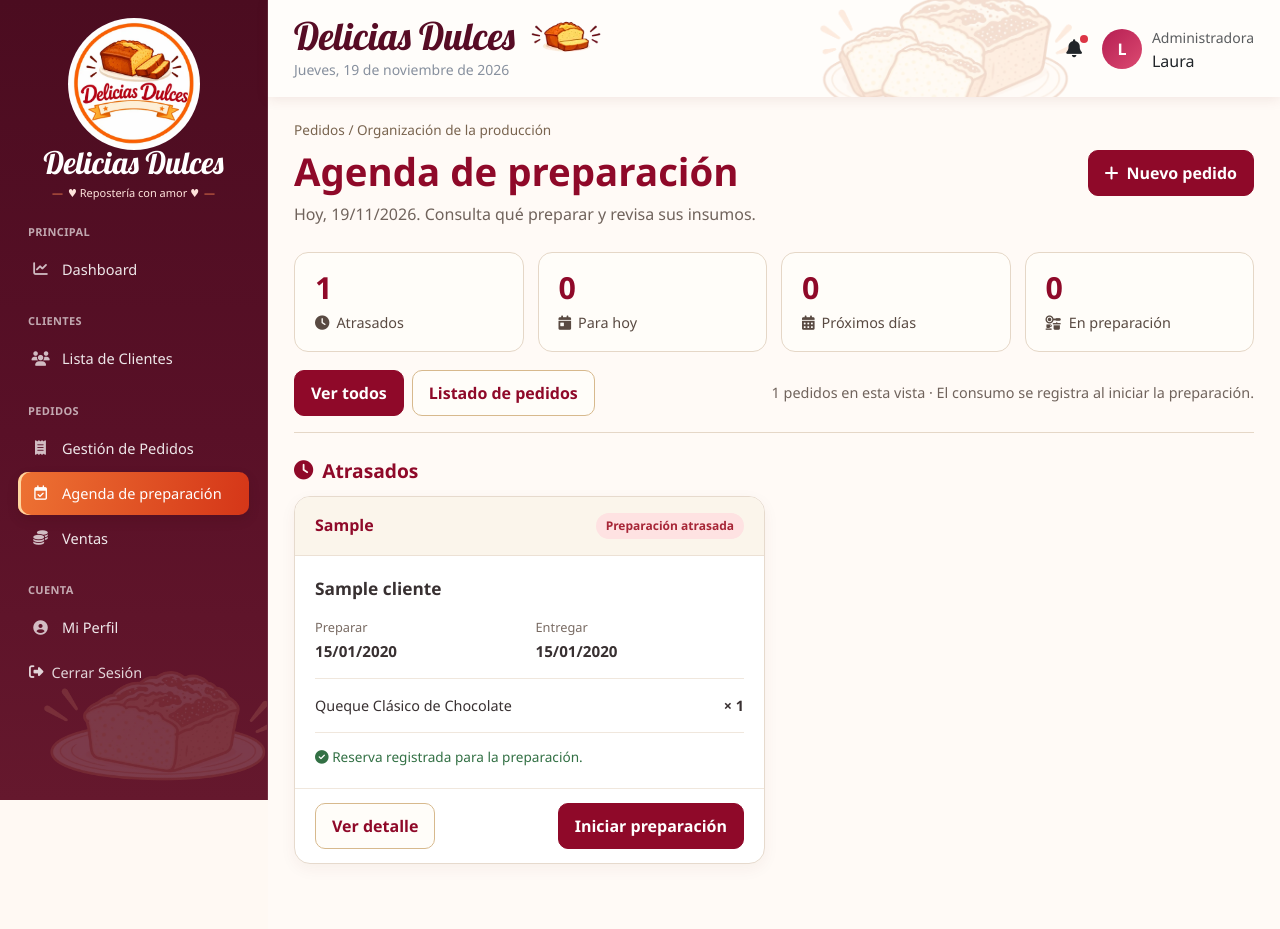
After one commit to YairLinares/Proyecto, a Laravel app: page /pedidos/agenda in a window 1280 px wide. The commit adds this page. Run offline with Laravel 12, Linux system fonts and the light colour scheme; a user stored in the database is signed in; data comes from the database, SQL or seed files in the repository; tables that the repository leaves empty hold one stand-in row (values such as "Sample post"); parts of the project's set-up code (start-up, migrations or seed data) failed here and were passed over.

Commit message:
Validar insumos según fecha de preparación del pedido

```diff
--- /dev/null
+++ b/app/Http/Controllers/AgendaPreparacionController.php
@@ -0,0 +1,51 @@
+<?php
+
+namespace App\Http\Controllers;
+
+use App\Models\Pedido;
+use Illuminate\Http\Request;
+
+class AgendaPreparacionController extends Controller
+{
+    public function index(Request $request)
+    {
+        $validated = $request->validate([
+            'periodo' => 'nullable|in:todos,atrasados,hoy,proximos,en_proceso',
+            'page' => 'nullable|integer|min:1',
+        ]);
+        $periodo = $validated['periodo'] ?? 'todos';
+        $hoy = today();
+        $fecha = 'DATE(COALESCE(fecha_preparacion, fecha_entrega))';
+        $pendientes = Pedido::where('estado', 'Pendiente');
+        $consultas = [
+            'atrasados' => (clone $pendientes)->whereRaw("{$fecha} < ?", [$hoy->toDateString()]),
+            'hoy' => (clone $pendientes)->whereRaw("{$fecha} = ?", [$hoy->toDateString()]),
+            'proximos' => (clone $pendientes)->whereRaw("{$fecha} > ?", [$hoy->toDateString()]),
+            'en_proceso' => Pedido::where('estado', 'En proceso'),
+        ];
+        $resumen = [];
+        foreach ($consultas as $clave => $consulta) {
+            $resumen[$clave] = (clone $consulta)->count();
+        }
+
+        $query = $periodo === 'todos'
+            ? Pedido::whereIn('estado', ['Pendiente', 'En proceso'])
+            : clone $consultas[$periodo];
+        $pedidos = $query->with(['cliente', 'detalles.producto'])
+            ->orderByRaw("{$fecha} ASC")->orderBy('fecha_entrega')->orderBy('id')
+            ->paginate(12)->withQueryString();
+        $grupos = $pedidos->getCollection()->groupBy(function ($pedido) use ($hoy) {
+            if ($pedido->estado === 'En proceso') {
+                return 'en_proceso';
+            }
+            $preparacion = $pedido->fecha_preparacion ?? $pedido->fecha_entrega;
+
+            return $preparacion->lt($hoy) ? 'atrasados' : ($preparacion->isSameDay($hoy) ? 'hoy' : 'proximos');
+        });
+        $faltantesPorPedido = $pedidos->getCollection()->mapWithKeys(
+            fn ($pedido) => [$pedido->id => $pedido->faltantesPreparacion()]
+        );
+
+        return view('pedidos.agenda', compact('periodo', 'hoy', 'resumen', 'pedidos', 'grupos', 'faltantesPorPedido'));
+    }
+}
--- a/resources/views/layouts/app.blade.php
+++ b/resources/views/layouts/app.blade.php
@@ -353,9 +353,13 @@
 
             <div class="sidebar-section-title">Pedidos</div>
             <div class="sidebar-menu">
-                <a href="{{ route('pedidos.index') }}" class="@if(request()->routeIs('pedidos.*')) active @endif">
+                <a href="{{ route('pedidos.index') }}" class="@if(request()->routeIs('pedidos.*') && !request()->routeIs('pedidos.agenda')) active @endif">
                     <i class="fas fa-receipt"></i>
                     <span>Gestión de Pedidos</span>
+                </a>
+                <a href="{{ route('pedidos.agenda') }}" class="@if(request()->routeIs('pedidos.agenda')) active @endif" @if(request()->routeIs('pedidos.agenda')) aria-current="page" @endif>
+                    <i class="far fa-calendar-check" aria-hidden="true"></i>
+                    <span>Agenda de preparación</span>
                 </a>
             </div>
 
--- /dev/null
+++ b/resources/views/pedidos/agenda.blade.php
@@ -0,0 +1,151 @@
+@extends('layouts.app')
+
+@section('title', 'Agenda de preparación - Delicias Dulces')
+
+@section('styles')
+<style>
+    .agenda { --wine: #8f0929; --gold: #ad813b; max-width: 1280px; margin: 0 auto; color: #383031; }
+    .agenda-header { display: flex; justify-content: space-between; align-items: center; gap: 20px; margin-bottom: 26px; }
+    .agenda-eyebrow { color: #79644f; font-size: .85rem; margin-bottom: 8px; }
+    .agenda h1 { color: var(--wine); font-size: clamp(1.7rem, 3vw, 2.4rem); font-weight: 800; margin-bottom: 8px; }
+    .agenda-header p { margin: 0; color: #70635c; }
+    .agenda-button { display: inline-flex; justify-content: center; align-items: center; gap: 8px; padding: 10px 16px; border: 1px solid #d7b98d; border-radius: 10px; color: var(--wine); background: #fffdf9; text-decoration: none; font-weight: 650; }
+    .agenda-button:hover { background: #f9ecd9; color: var(--wine); }
+    .agenda-button--primary { background: var(--wine); border-color: var(--wine); color: white; }
+    .agenda-button--primary:hover { background: #720720; color: white; }
+    .agenda-button:disabled { opacity: .6; cursor: not-allowed; }
+    .agenda-summary { display: grid; grid-template-columns: repeat(4, minmax(0, 1fr)); gap: 14px; margin-bottom: 18px; }
+    .agenda-summary a { padding: 17px 20px; border: 1px solid #e5d7c7; border-radius: 14px; text-decoration: none; color: #594a42; background: #fffdf9; }
+    .agenda-summary a[aria-current="page"] { border-color: var(--wine); box-shadow: 0 0 0 1px var(--wine); }
+    .agenda-summary strong { display: block; font-size: 1.9rem; color: var(--wine); line-height: 1.2; margin-bottom: 5px; }
+    .agenda-summary span { display: flex; align-items: center; gap: 7px; font-size: .9rem; }
+    .agenda-toolbar { display: flex; flex-wrap: wrap; align-items: center; justify-content: space-between; gap: 12px; padding-bottom: 16px; border-bottom: 1px solid #e5d7c7; }
+    .agenda-toolbar p { margin: 0; color: #70635c; font-size: .9rem; }
+    .agenda-group { margin-top: 26px; }
+    .agenda-group h2 { font-size: 1.2rem; font-weight: 750; margin: 0 0 14px; color: var(--wine); display: flex; align-items: center; gap: 9px; }
+    .agenda-cards { display: grid; grid-template-columns: repeat(2, minmax(0, 1fr)); gap: 18px; }
+    .agenda-card { background: white; border: 1px solid #e6dacd; border-radius: 16px; overflow: hidden; box-shadow: 0 5px 16px rgba(95, 47, 22, .05); }
+    .agenda-card header { display: flex; justify-content: space-between; gap: 12px; align-items: center; padding: 16px 20px; background: #fbf5eb; border-bottom: 1px solid #ece1d5; }
+    .agenda-card h3 { font-size: 1rem; margin: 0; font-weight: 750; }
+    .agenda-card h3 a { color: var(--wine); text-decoration: none; }
+    .agenda-badge { padding: 4px 10px; border-radius: 20px; background: #fff0c5; color: #805b0c; font-size: .75rem; font-weight: 700; }
+    .agenda-badge--atrasados { background: #fee2e2; color: #a72637; }
+    .agenda-badge--en_proceso { background: #e3edff; color: #3458a1; }
+    .agenda-card-body { padding: 20px; }
+    .agenda-client { font-size: 1.08rem; font-weight: 700; margin-bottom: 16px; }
+    .agenda-dates { display: grid; grid-template-columns: 1fr 1fr; gap: 12px; margin-bottom: 15px; }
+    .agenda-dates dt { color: #796b63; font-size: .8rem; font-weight: 500; margin-bottom: 3px; }
+    .agenda-dates dd { margin: 0; font-size: .95rem; font-weight: 650; }
+    .agenda-products { padding: 12px 0; margin-bottom: 14px; border-block: 1px solid #f0e7dd; list-style: none; }
+    .agenda-products li { display: flex; justify-content: space-between; gap: 12px; padding: 4px 0; font-size: .9rem; }
+    .agenda-stock { margin: 0; font-size: .85rem; color: #327044; }
+    .agenda-warning { padding: 12px; border-radius: 10px; background: #fff4d8; color: #74500b; font-size: .85rem; }
+    .agenda-warning ul { padding-left: 18px; margin: 7px 0; }
+    .agenda-card footer { display: flex; justify-content: space-between; align-items: center; flex-wrap: wrap; gap: 10px; padding: 14px 20px; border-top: 1px solid #f0e7dd; }
+    .agenda-card footer form { margin: 0; }
+    .agenda-empty { text-align: center; padding: 55px 20px; margin-top: 20px; background: #fffdf9; border: 1px dashed #d8c4a9; border-radius: 16px; }
+    .agenda-empty > i { font-size: 2.4rem; color: var(--gold); margin-bottom: 14px; }
+    .agenda-pagination { margin-top: 25px; }
+    .agenda a:focus-visible, .agenda button:focus-visible { outline: 3px solid #d5a751; outline-offset: 3px; }
+    @media (max-width: 900px) { .agenda-summary { grid-template-columns: repeat(2, minmax(0, 1fr)); } .agenda-cards { grid-template-columns: 1fr; } }
+    @media (max-width: 575px) { .agenda-header { align-items: flex-start; flex-direction: column; } .agenda-summary a { padding: 14px; } .agenda-card footer > *, .agenda-card footer .agenda-button { width: 100%; } }
+</style>
+@endsection
+
+@section('content')
+@php
+    $secciones = [
+        'atrasados' => ['Atrasados', 'fa-clock'],
+        'hoy' => ['Para hoy', 'fa-calendar-day'],
+        'proximos' => ['Próximos días', 'fa-calendar-days'],
+        'en_proceso' => ['En preparación', 'fa-kitchen-set'],
+    ];
+@endphp
+<div class="agenda">
+    <header class="agenda-header">
+        <div>
+            <div class="agenda-eyebrow">Pedidos / Organización de la producción</div>
+            <h1>Agenda de preparación</h1>
+            <p>Hoy, {{ $hoy->format('d/m/Y') }}. Consulta qué preparar y revisa sus insumos.</p>
+        </div>
+        <a href="{{ route('pedidos.create') }}" class="agenda-button agenda-button--primary"><i class="fas fa-plus" aria-hidden="true"></i> Nuevo pedido</a>
+    </header>
+
+    <nav class="agenda-summary" aria-label="Filtrar agenda por preparación">
+        @foreach($secciones as $clave => [$titulo, $icono])
+            <a href="{{ route('pedidos.agenda', ['periodo' => $clave]) }}" @if($periodo === $clave) aria-current="page" @endif>
+                <strong>{{ $resumen[$clave] }}</strong><span><i class="fas {{ $icono }}" aria-hidden="true"></i> {{ $titulo }}</span>
+            </a>
+        @endforeach
+    </nav>
+    <div class="agenda-toolbar">
+        <div class="d-flex flex-wrap gap-2">
+            <a href="{{ route('pedidos.agenda') }}" class="agenda-button {{ $periodo === 'todos' ? 'agenda-button--primary' : '' }}" @if($periodo === 'todos') aria-current="page" @endif>Ver todos</a>
+            <a href="{{ route('pedidos.index') }}" class="agenda-button">Listado de pedidos</a>
+        </div>
+        <p>{{ $pedidos->total() }} pedidos en esta vista · El consumo se registra al iniciar la preparación.</p>
+    </div>
+
+    @foreach($secciones as $clave => [$titulo, $icono])
+        @if($grupos->has($clave))
+            <section class="agenda-group" aria-labelledby="grupo-{{ $clave }}">
+                <h2 id="grupo-{{ $clave }}"><i class="fas {{ $icono }}" aria-hidden="true"></i> {{ $titulo }}</h2>
+                <div class="agenda-cards">
+                    @foreach($grupos[$clave] as $pedido)
+                        @php($faltantes = $faltantesPorPedido[$pedido->id])
+                        <article class="agenda-card">
+                            <header>
+                                <h3><a href="{{ route('pedidos.show', $pedido) }}">{{ $pedido->codigo_pedido }}</a></h3>
+                                <span class="agenda-badge agenda-badge--{{ $clave }}">{{ $clave === 'atrasados' ? 'Preparación atrasada' : $pedido->estado }}</span>
+                            </header>
+                            <div class="agenda-card-body">
+                                <p class="agenda-client">{{ $pedido->cliente?->nombre_completo ?? 'Cliente no disponible' }}</p>
+                                <dl class="agenda-dates">
+                                    <div><dt>Preparar</dt><dd>{{ ($pedido->fecha_preparacion ?? $pedido->fecha_entrega)->format('d/m/Y') }}</dd></div>
+                                    <div><dt>Entregar</dt><dd>{{ $pedido->fecha_entrega->format('d/m/Y') }}</dd></div>
+                                </dl>
+                                @if(!$pedido->fecha_preparacion)<p class="small text-muted">Pedido anterior: se usa la fecha de entrega para organizar la preparación.</p>@endif
+                                <ul class="agenda-products" aria-label="Productos y cantidades">
+                                    @forelse($pedido->detalles as $detalle)
+                                        <li><span>{{ $detalle->producto?->nombre ?? 'Producto no disponible' }}</span><strong>× {{ $detalle->cantidad }}</strong></li>
+                                    @empty
+                                        <li>Sin productos registrados</li>
+                                    @endforelse
+                                </ul>
+                                @if($faltantes)
+                                    <div class="agenda-warning" role="status">
+                                        <strong><i class="fas fa-triangle-exclamation" aria-hidden="true"></i> Reponer insumos</strong>
+                                        <ul>@foreach($faltantes as $faltante)<li>{{ $faltante }}</li>@endforeach</ul>
+                                        Repón los insumos con ayuda del administrador o revisa la fecha de preparación.
+                                    </div>
+                                @elseif($pedido->estado === 'En proceso')
+                                    <p class="agenda-stock"><i class="fas fa-kitchen-set" aria-hidden="true"></i> Preparación iniciada. Consulta el detalle para continuar.</p>
+                                @elseif($pedido->insumos_reservados_at)
+                                    <p class="agenda-stock"><i class="fas fa-check-circle" aria-hidden="true"></i> Reserva registrada para la preparación.</p>
+                                @else
+                                    <p class="small text-muted mb-0">Pedido anterior: revisa el detalle y el registro de insumos antes de continuar.</p>
+                                @endif
+                            </div>
+                            <footer>
+                                <a href="{{ route('pedidos.show', $pedido) }}" class="agenda-button">Ver detalle <span class="visually-hidden">de {{ $pedido->codigo_pedido }}</span></a>
+                                @if($pedido->estado === 'Pendiente')
+                                    <form method="POST" action="{{ route('pedidos.cambiarEstado', $pedido) }}" onsubmit="return confirm('¿Iniciar la preparación del pedido {{ $pedido->codigo_pedido }} y consumir los insumos reservados?')">
+                                        @csrf @method('PATCH')
+                                        <input type="hidden" name="estado" value="En proceso">
+                                        <button type="submit" class="agenda-button agenda-button--primary" @disabled(count($faltantes) > 0) aria-label="Iniciar preparación de {{ $pedido->codigo_pedido }}">Iniciar preparación</button>
+                                    </form>
+                                @endif
+                            </footer>
+                        </article>
+                    @endforeach
+                </div>
+            </section>
+        @endif
+    @endforeach
+
+    @if($pedidos->isEmpty())
+        <div class="agenda-empty"><i class="far fa-calendar-check" aria-hidden="true"></i><h2 class="h5">No hay pedidos para esta vista.</h2><p class="text-muted">Los pedidos aparecerán aquí según su fecha de preparación. Los completados y cancelados quedan en el listado.</p><a href="{{ route('pedidos.index') }}" class="agenda-button">Ir a pedidos</a></div>
+    @endif
+    <div class="agenda-pagination">@include('components.pagination', ['paginator' => $pedidos])</div>
+</div>
+@endsection
--- a/resources/views/pedidos/index.blade.php
+++ b/resources/views/pedidos/index.blade.php
@@ -66,6 +66,7 @@
         <div class="pedidos-heading-actions">
             <span class="pedidos-count">{{ $pedidos->total() }} {{ $pedidos->total() === 1 ? 'pedido' : 'pedidos' }} {{ $search || $estado !== 'todos' || request('fecha') || request('entrega') ? ($pedidos->total() === 1 ? 'encontrado' : 'encontrados') : ($pedidos->total() === 1 ? 'registrado' : 'registrados') }}</span>
             <a href="{{ route('pedidos.create') }}" class="pedidos-new-btn"><i class="fas fa-plus" aria-hidden="true"></i> Nuevo pedido</a>
+            <a href="{{ route('pedidos.agenda') }}" class="pedidos-new-btn"><i class="far fa-calendar-check" aria-hidden="true"></i> Agenda</a>
         </div>
     </header>
     <div class="pedidos-card">
--- a/routes/web.php
+++ b/routes/web.php
@@ -59,6 +59,7 @@ Route::middleware(['auth', \App\Http\Middleware\ExclusiveAdminSession::class])->
     });
 
     // Pedidos
+    Route::get('/pedidos/agenda', [\App\Http\Controllers\AgendaPreparacionController::class, 'index'])->name('pedidos.agenda');
     Route::resource('pedidos', PedidoController::class);
     Route::patch('/pedidos/{pedido}/cambiar-estado', [PedidoController::class, 'cambiarEstado'])->name('pedidos.cambiarEstado');
 
```
Also changed, not shown: tests/Feature/AgendaPreparacionTest.php (added, +92 -0 lines).
